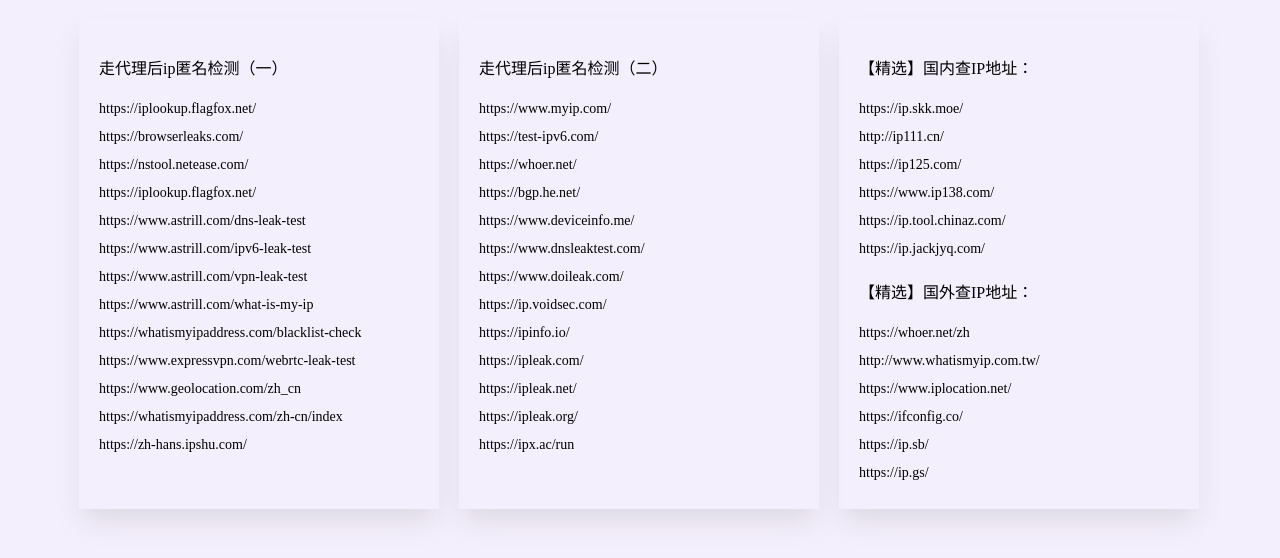
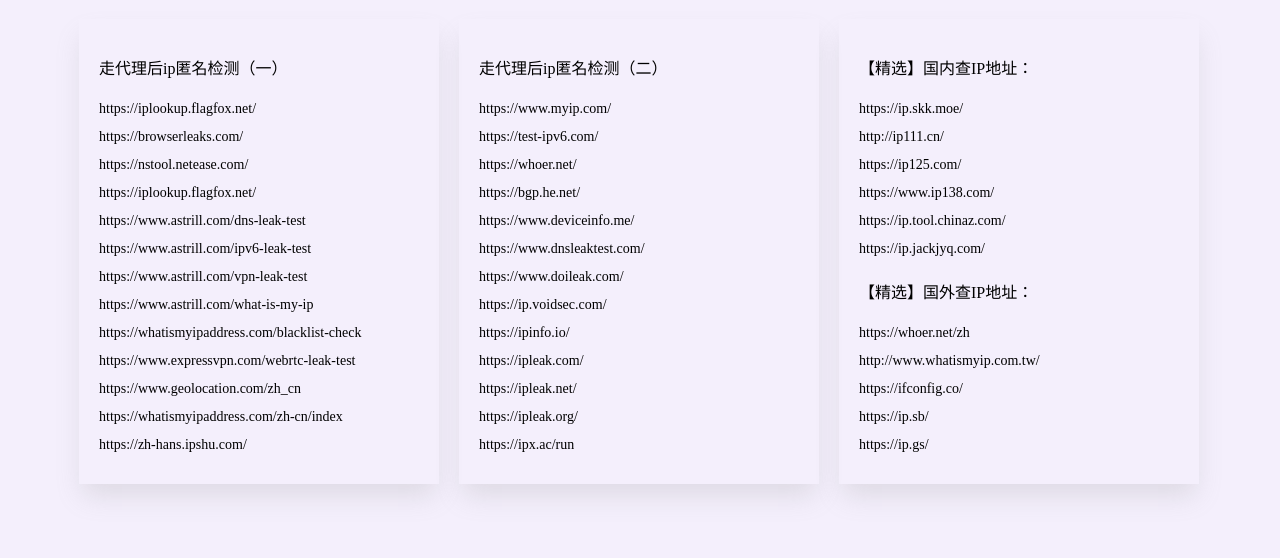
Before and after one commit to yuelord/yuelord.github.com, a plain HTML site: page index.html in a window 1280 px wide. Shown: the part 70-628 px from the top of the page. Drawn offline with Linux system fonts and the light colour scheme.

Commit message:
Update index.html
修改

```diff
--- a/index.html
+++ b/index.html
@@ -30,7 +30,7 @@
     .left{
       float: left;
       width: 320px;
-      height: 450px;
+      height: 425px;
       padding: 20px;
       margin: 0 10px;
       box-shadow: 0px 15px 25px -4px rgba(150, 150, 150, 0.24);
@@ -38,7 +38,7 @@
     .right{
       float: left;
       width: 320px;
-      height: 450px;
+      height: 425px;
       padding: 20px;
       margin: 0 10px;
       box-shadow: 0px 15px 25px -4px rgba(150, 150, 150, 0.24);
@@ -91,7 +91,6 @@
       <p>【精选】国外查IP地址：</p>
       <a href="https://whoer.net/zh" target="_blank">https://whoer.net/zh</a>
       <a href="http://www.whatismyip.com.tw/" target="_blank">http://www.whatismyip.com.tw/</a>
-      <a href="https://www.iplocation.net/" target="_blank">https://www.iplocation.net/</a>
       <a href="https://ifconfig.co/" target="_blank">https://ifconfig.co/</a>
       <a href="https://ip.sb/" target="_blank">https://ip.sb/</a>
       <a href="https://ip.gs/" target="_blank">https://ip.gs/</a>
```
